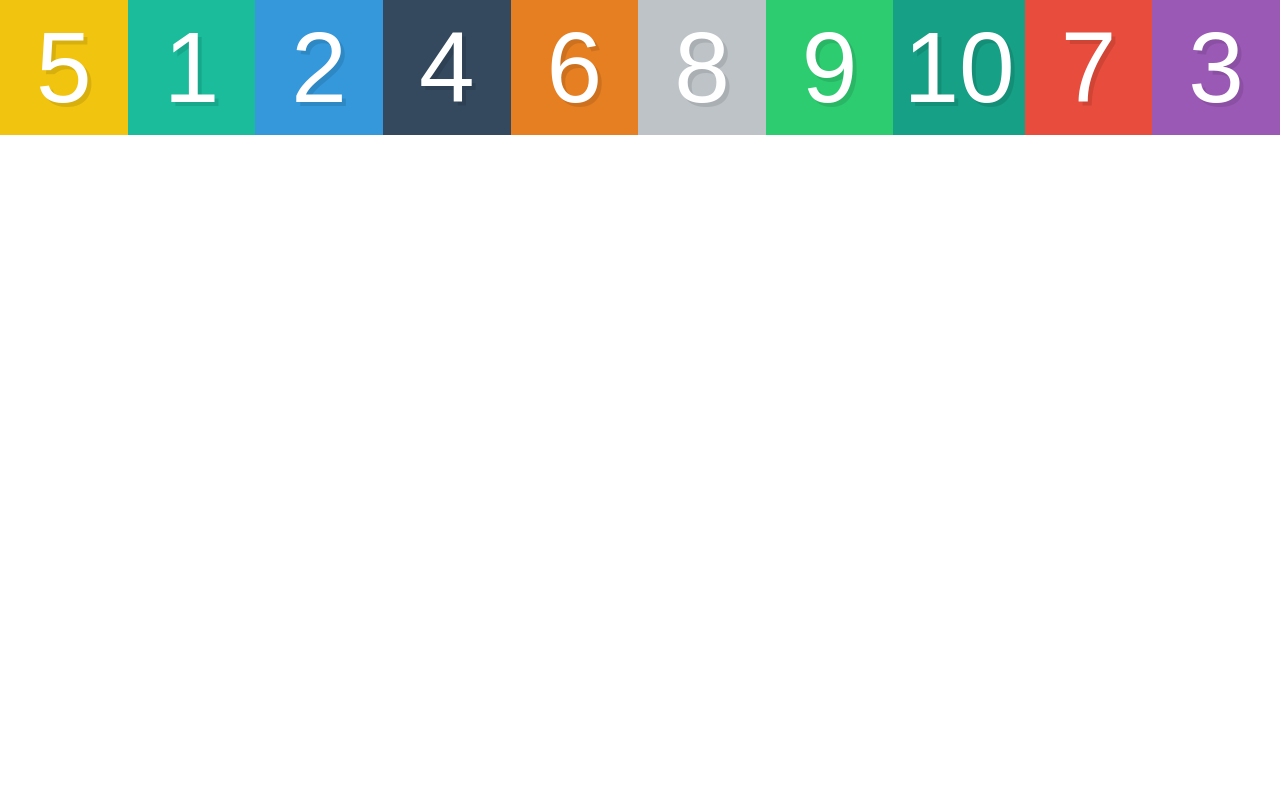
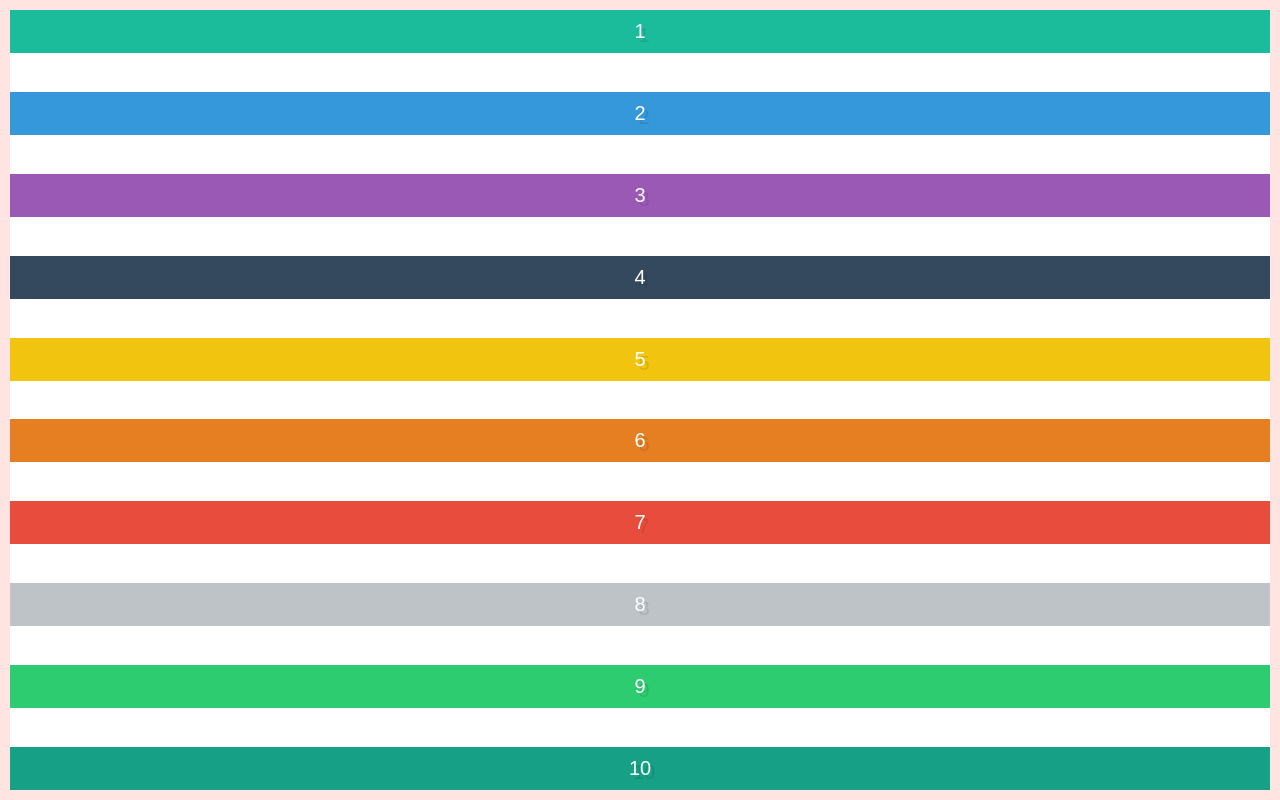
Before and after one commit to beskyd/what-the-flexbox, a plain HTML site: page 06_Alignment_and_Centering/index.html in a window 1280 px wide. Drawn offline with Linux system fonts and the light colour scheme.

Commit message:
lesson 6 finished

```diff
--- a/06_Alignment_and_Centering/style.css
+++ b/06_Alignment_and_Centering/style.css
@@ -9,7 +9,7 @@ input[type=reset],input[type=submit]{-webkit-appearance:button;cursor:pointer;}b
 /* Some default styles to make each box visible */
 .box {
   color:white;
-  font-size: 100px;
+  font-size: 20px;
   text-align: center;
   text-shadow:4px 4px 0 rgba(0,0,0,0.1);
   padding:10px;
@@ -31,19 +31,11 @@ input[type=reset],input[type=submit]{-webkit-appearance:button;cursor:pointer;}b
 /* We start writing out flexbox here. The above is just page setup */
 .container {
   display: flex;
+  /*justify-content: flex-end;*/
+  /*justify-content: center;*/
+  /*justify-content: space-around;*/
+  justify-content: space-between;
+  border: 10px solid mistyrose;
+  flex-direction: column;
+  min-height: 100vh;
 }
-
-.box {
-  flex: 1;
-  order: 1;
-}
-
-.box3 {
-  order: 3;
-}
-.box7 {
-  order: 2;
-}
-.box5 {
-  order: -1;
-}
```
